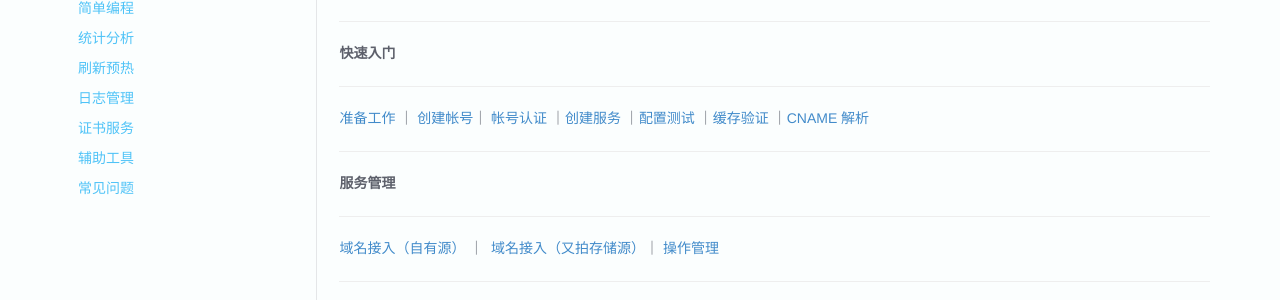
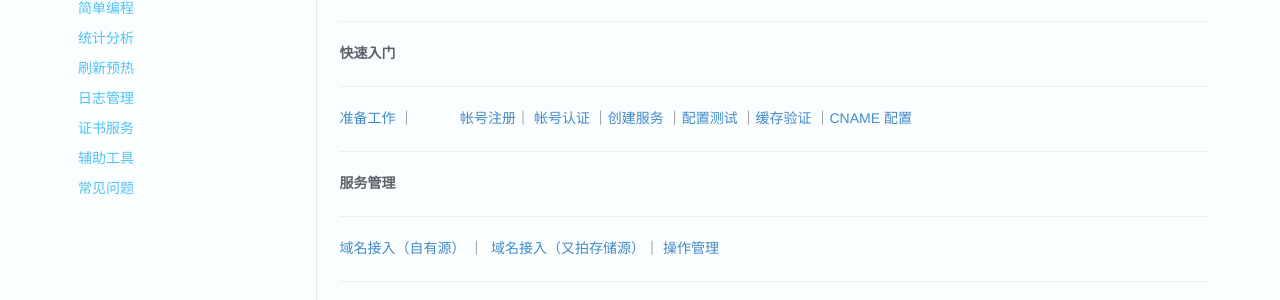
Before and after one commit to upyun/docs, an MkDocs documentation site: the page built from sources/cdn/index.md, in a window 1280 px wide. Shown: the part 274-574 px from the top of the page. Built offline with MkDocs 1.6.1, drawn with Linux system fonts in a browser that asks for light colours; old or Windows-style settings are respelled for this version of MkDocs.

Commit message:
Update index.md

```diff
--- a/sources/cdn/index.md
+++ b/sources/cdn/index.md
@@ -10,7 +10,7 @@
 
 ----------
 
-[准备工作](https://docs.upyun.com/cdn/guide/#_1) ｜            [创建帐号](https://docs.upyun.com/cdn/guide/#_6)｜ [帐号认证](https://docs.upyun.com/cdn/guide/#_9) ｜[创建服务](https://docs.upyun.com/cdn/guide/#_12) ｜[配置测试](https://docs.upyun.com/cdn/guide/#_15) ｜[缓存验证](https://docs.upyun.com/cdn/guide/#_17) ｜[CNAME 解析](https://docs.upyun.com/cdn/guide/#cname)
+[准备工作](https://docs.upyun.com/cdn/guide/#_1) ｜            [帐号注册](https://docs.upyun.com/cdn/guide/#_2)｜ [帐号认证](https://docs.upyun.com/cdn/guide/#_3) ｜[创建服务](https://docs.upyun.com/cdn/guide/#_4) ｜[配置测试](https://docs.upyun.com/cdn/guide/#_5) ｜[缓存验证](https://docs.upyun.com/cdn/guide/#_6) ｜[CNAME 配置](https://docs.upyun.com/cdn/guide/#cname)
 
 ----------
 
```
